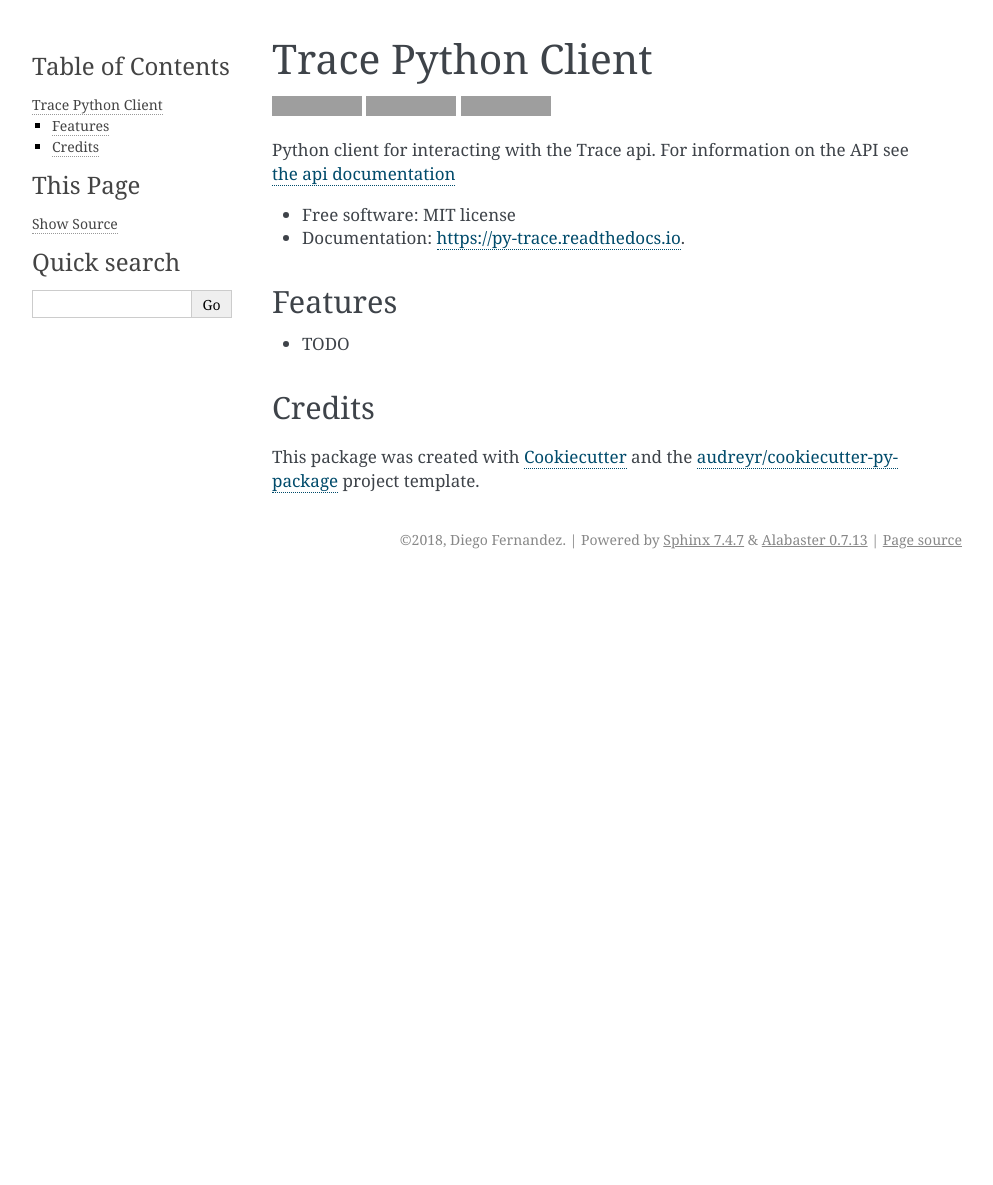
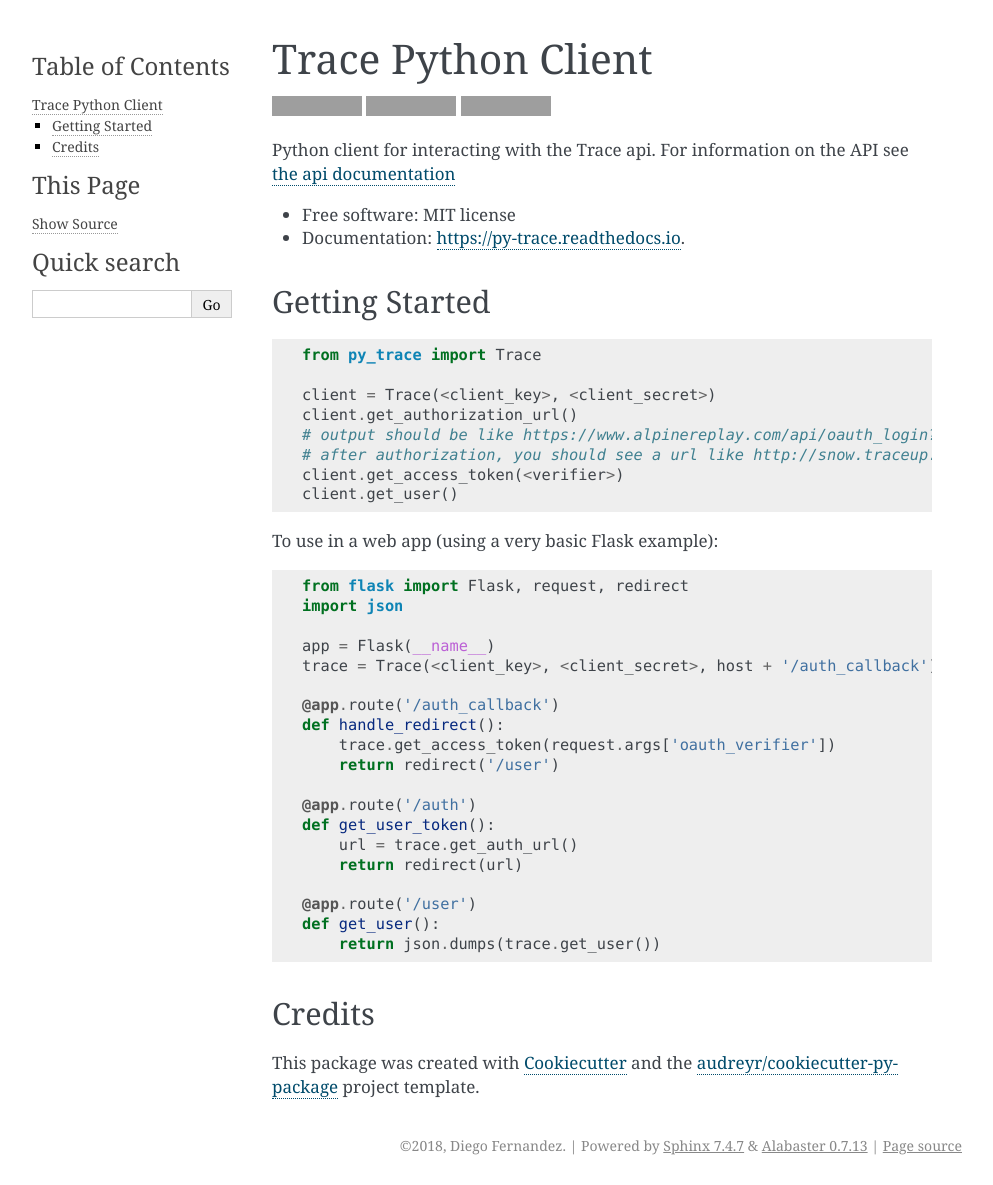
Before and after one commit to aiguofer/py-trace, a Sphinx documentation site: the page built from docs/readme.rst, in a window 1280 px wide. Shown: the whole page, without its empty margins (148-1141 px from the left). Built offline with Sphinx 7.4.7, drawn with Linux system fonts in a browser that asks for light colours; pages that are not in the unit, such as notebooks, are missing from menus; before the commit the page ends 900 px from its top, so only the background shows below that; grey boxes are pictures that could not be loaded.

Commit message:
Improve documentation

```diff
--- a/README.rst
+++ b/README.rst
@@ -22,10 +22,44 @@ Python client for interacting with the Trace api. For information on the API see
 * Documentation: https://py-trace.readthedocs.io.
 
 
-Features
---------
+Getting Started
+---------------
 
-* TODO
+.. code-block:: python
+
+    from py_trace import Trace
+
+    client = Trace(<client_key>, <client_secret>)
+    client.get_authorization_url()
+    # output should be like https://www.alpinereplay.com/api/oauth_login?oauth_token=<token>, go to the url and authorize the app
+    # after authorization, you should see a url like http://snow.traceup.com/api/oauth_login?oauth_token=<token>&oauth_verifier=<verifier>
+    client.get_access_token(<verifier>)
+    client.get_user()
+
+To use in a web app (using a very basic Flask example):
+
+.. code-block:: python
+
+    from flask import Flask, request, redirect
+    import json
+
+    app = Flask(__name__)
+    trace = Trace(<client_key>, <client_secret>, host + '/auth_callback')
+
+    @app.route('/auth_callback')
+    def handle_redirect():
+        trace.get_access_token(request.args['oauth_verifier'])
+        return redirect('/user')
+
+    @app.route('/auth')
+    def get_user_token():
+        url = trace.get_auth_url()
+        return redirect(url)
+
+    @app.route('/user')
+    def get_user():
+        return json.dumps(trace.get_user())
+
 
 Credits
 -------
--- a/docs/index.rst
+++ b/docs/index.rst
@@ -7,7 +7,6 @@ Welcome to Trace Python Client's documentation!
 
    readme
    installation
-   usage
    modules
    contributing
    authors
```
Also changed, not shown: docs/modules.rst (added, +7 -0 lines), docs/py_trace.rst (added, +10 -0 lines), docs/usage.rst (deleted, +0 -7 lines), 1 other file.
